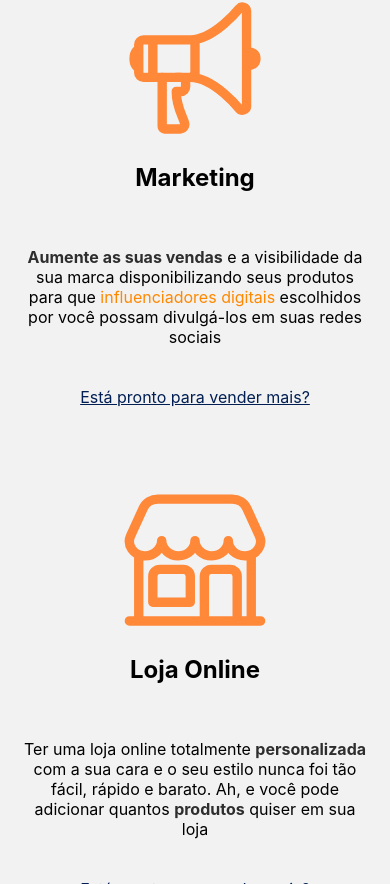
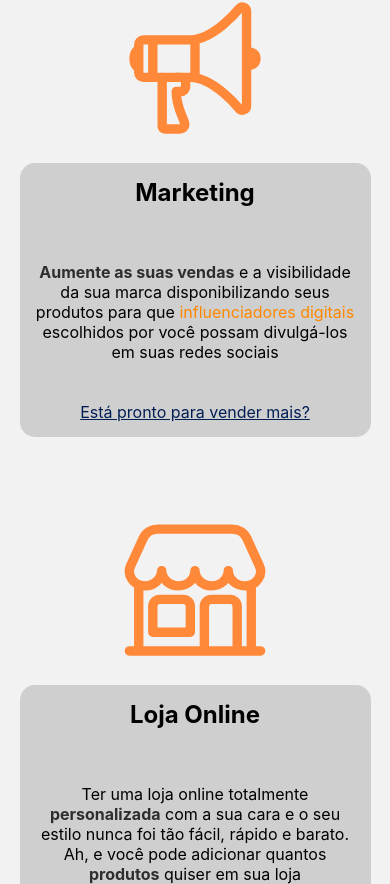
Before and after one commit to Jafet6/cayama-landing-page, a React (Create React App) app: page / in a window 390 px wide. Shown: the part 780-1664 px from the top of the page. Built offline with nearby package versions, Linux system fonts and the light colour scheme.

Commit message:
alterando ladding page

```diff
--- a/src/App.css
+++ b/src/App.css
@@ -10,6 +10,7 @@
 html, body {
   width: 100vw;
   background-color: #F2F2F2;
+  /* background-color: #FFFFFF; */
 }
 
 main {
--- a/src/components/imageParagraphComponent/imageParagraphComponent.css
+++ b/src/components/imageParagraphComponent/imageParagraphComponent.css
@@ -21,6 +21,9 @@
 
 .image-paragraph-description {
   margin: 0 0 0 60px;
+  background-color: #cfcfcf;
+  padding: 15px;
+  border-radius: 15px;
 }
 
 .orange-p {
@@ -60,7 +63,7 @@
     align-items: center;
     /* margin-top: 20px; */
     margin: 20px 0px 0px 0px;
-    width: 100vw;
+    width: 90vw;
   }
 
   .image-paragraph-icon {
```
Also changed, not shown: 1 other file (tests, documents, lock files or other folders).
